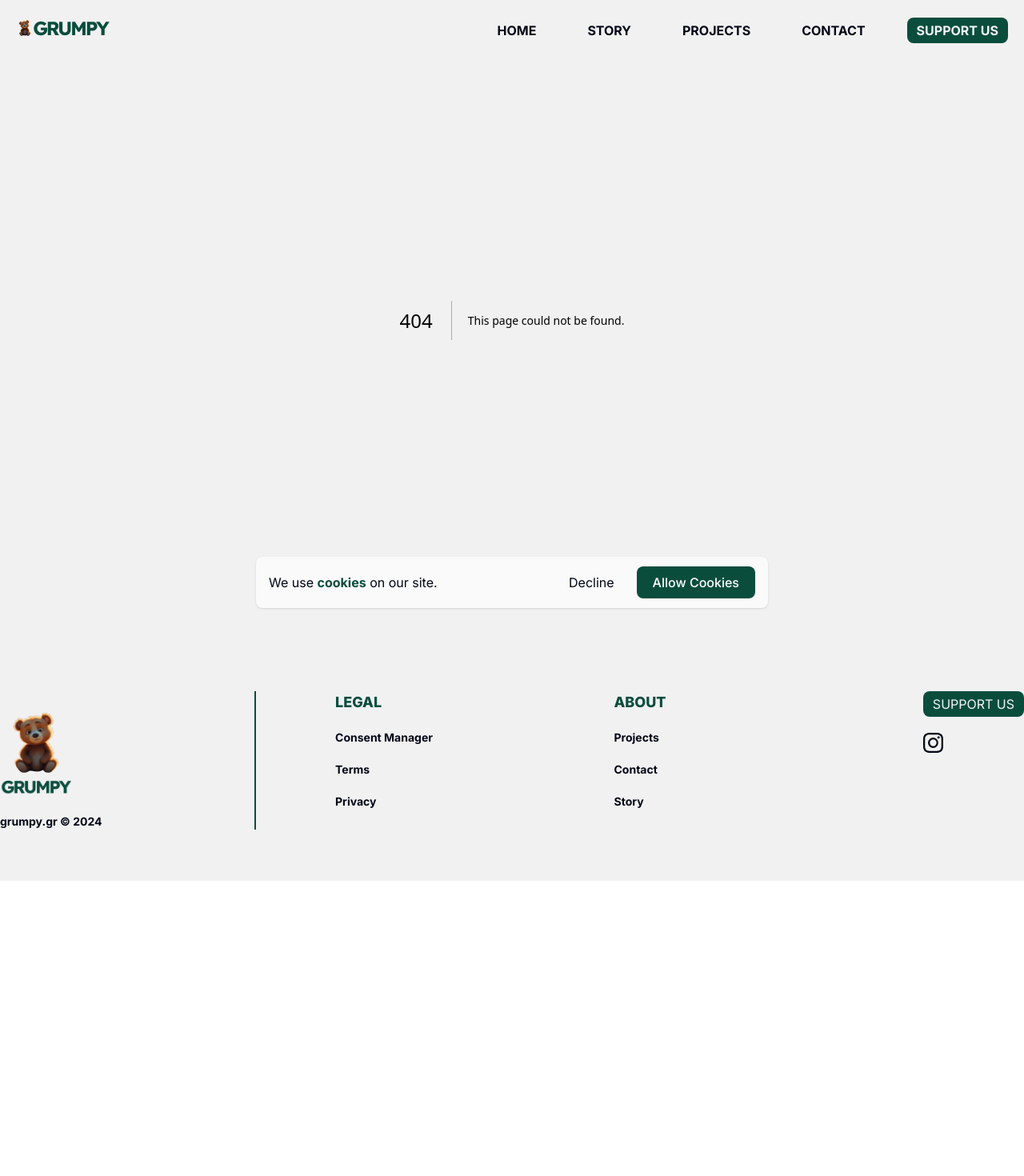
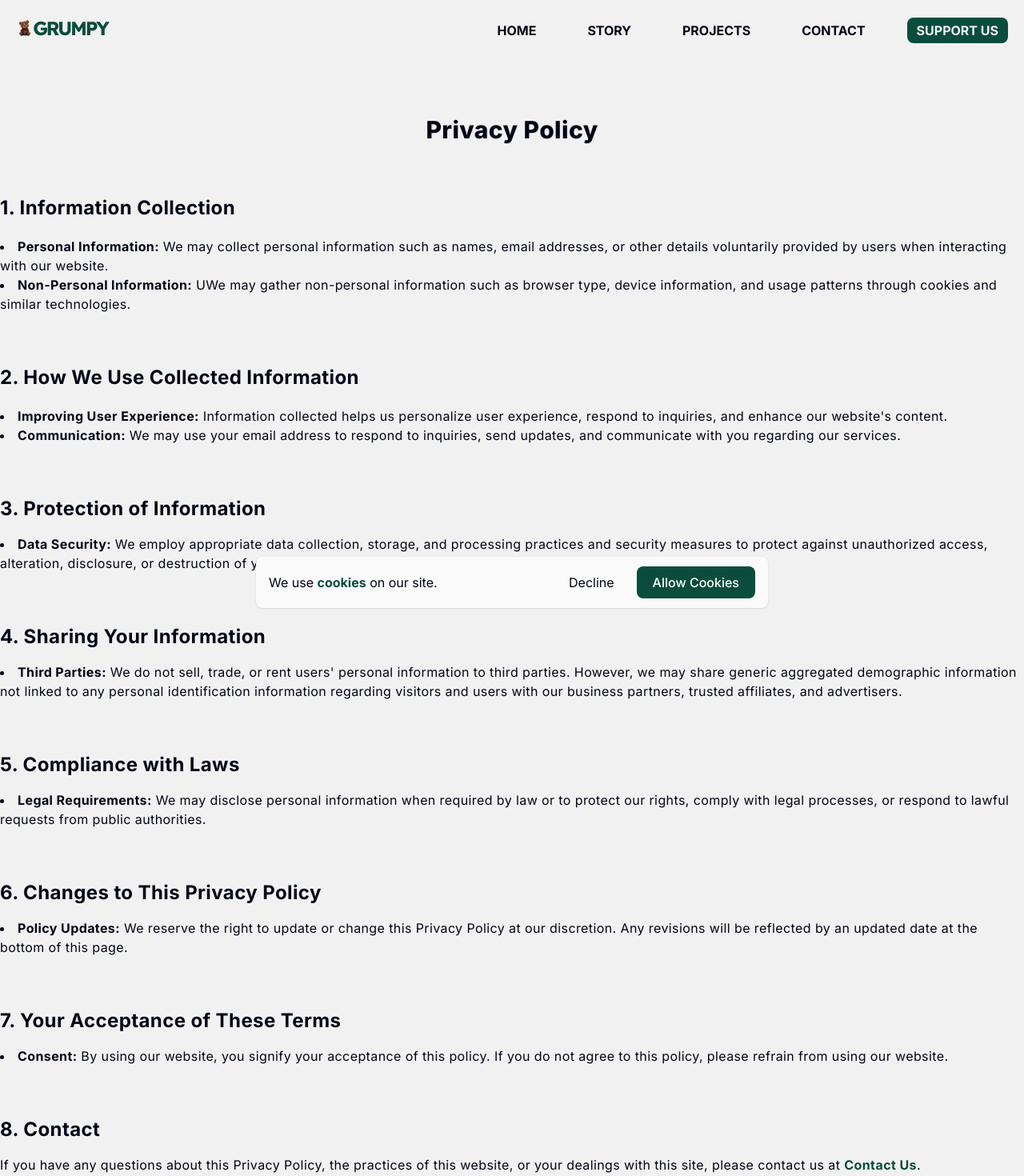
Before and after one commit to g-vasilei/grumpy, a Next.js app: page /privacy in a window 1280 px wide. Before the commit this address had no page. Shown: the top 1470 px of the page at 80% size. Before the commit the page ends 1101 px from the top, so only its background shows below. Built offline with nearby package versions, Linux system fonts and the light colour scheme.

Commit message:
privacy page

```diff
--- /dev/null
+++ b/src/app/privacy/page.tsx
@@ -0,0 +1,105 @@
+import Link from 'next/link'
+import React from 'react'
+
+function terms() {
+   return (
+      <div className='px-5 xl:px-0 pt-36 pb-36 w-full max-w-7xl m-auto text-slate-950 tracking-wide'>
+         <h2 className='w-fll text-center text-3xl font-extrabold'>Privacy Policy</h2>
+         <div className='mt-16'>
+            <h3 className='text-2xl font-bold'>1. Information Collection</h3>
+            <p className='mt-4'>
+               <ul className='mt-5'>
+                  <li className='list-disc list-inside'>
+                     <span className='font-bold'>Personal Information:</span> We may collect personal information such
+                     as names, email addresses, or other details voluntarily provided by users when interacting with our
+                     website.
+                  </li>
+                  <li className='list-disc list-inside'>
+                     <span className='font-bold'>Non-Personal Information:</span> UWe may gather non-personal
+                     information such as browser type, device information, and usage patterns through cookies and
+                     similar technologies.
+                  </li>
+               </ul>
+            </p>
+         </div>
+         <div className='mt-16'>
+            <h3 className='text-2xl font-bold'>2. How We Use Collected Information</h3>
+            <p className='mt-4'>
+               <ul className='mt-5'>
+                  <li className='list-disc list-inside'>
+                     <span className='font-bold'>Improving User Experience:</span> Information collected helps us
+                     personalize user experience, respond to inquiries, and enhance our website's content.
+                  </li>
+                  <li className='list-disc list-inside'>
+                     <span className='font-bold'>Communication:</span> We may use your email address to respond to
+                     inquiries, send updates, and communicate with you regarding our services.
+                  </li>
+               </ul>
+            </p>
+         </div>
+         <div className='mt-16'>
+            <h3 className='text-2xl font-bold'>3. Protection of Information</h3>
+            <p className='mt-4'>
+               <li className='list-disc list-inside'>
+                  <span className='font-bold'>Data Security:</span> We employ appropriate data collection, storage, and
+                  processing practices and security measures to protect against unauthorized access, alteration,
+                  disclosure, or destruction of your personal information.
+               </li>
+            </p>
+         </div>
+         <div className='mt-16'>
+            <h3 className='text-2xl font-bold'>4. Sharing Your Information</h3>
+            <p className='mt-4'>
+               <li className='list-disc list-inside'>
+                  <span className='font-bold'>Third Parties:</span> We do not sell, trade, or rent users' personal
+                  information to third parties. However, we may share generic aggregated demographic information not
+                  linked to any personal identification information regarding visitors and users with our business
+                  partners, trusted affiliates, and advertisers.
+               </li>
+            </p>
+         </div>
+         <div className='mt-16'>
+            <h3 className='text-2xl font-bold'>5. Compliance with Laws</h3>
+            <p className='mt-4'>
+               <li className='list-disc list-inside'>
+                  <span className='font-bold'>Legal Requirements:</span> We may disclose personal information when
+                  required by law or to protect our rights, comply with legal processes, or respond to lawful requests
+                  from public authorities.
+               </li>
+            </p>
+         </div>
+         <div className='mt-16'>
+            <h3 className='text-2xl font-bold'>6. Changes to This Privacy Policy</h3>
+            <p className='mt-4'>
+               <li className='list-disc list-inside'>
+                  <span className='font-bold'>Policy Updates:</span> We reserve the right to update or change this
+                  Privacy Policy at our discretion. Any revisions will be reflected by an updated date at the bottom of
+                  this page.
+               </li>
+            </p>
+         </div>
+         <div className='mt-16'>
+            <h3 className='text-2xl font-bold'>7. Your Acceptance of These Terms</h3>
+            <p className='mt-4'>
+               <li className='list-disc list-inside'>
+                  <span className='font-bold'>Consent:</span> By using our website, you signify your acceptance of this
+                  policy. If you do not agree to this policy, please refrain from using our website.
+               </li>
+            </p>
+         </div>
+         <div className='mt-16'>
+            <h3 className='text-2xl font-bold'>8. Contact</h3>
+            <p className='mt-4'>
+               If you have any questions about this Privacy Policy, the practices of this website, or your dealings with
+               this site, please contact us at{' '}
+               <Link href='/contact' className='text-main-color font-bold'>
+                  Contact Us
+               </Link>
+               .
+            </p>
+         </div>
+      </div>
+   )
+}
+
+export default terms
```
